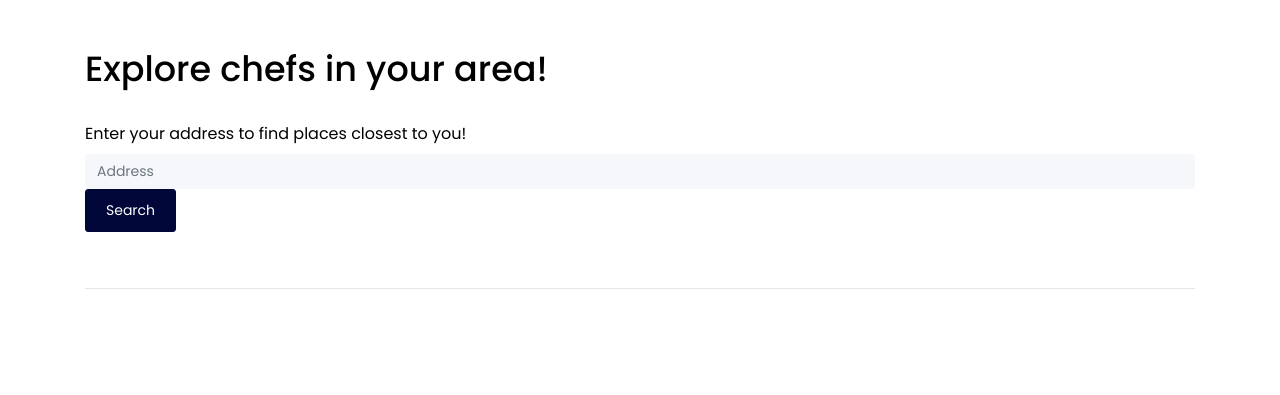
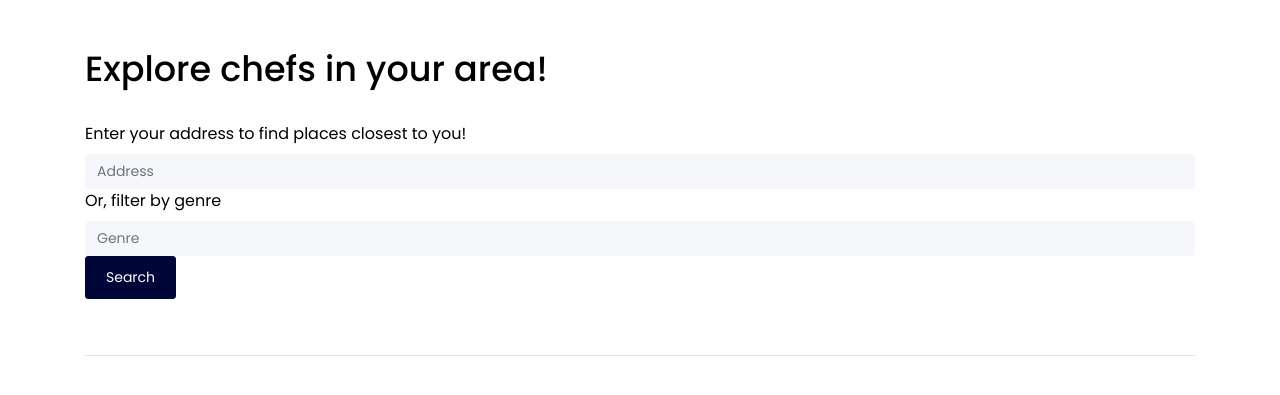
Before and after one commit to pranavpatil1/yhack-food, a Flask app: template templates/eat.html in a window 1280 px wide; the page is wider, and only the part inside the window is pictured. Shown: the part 80-475 px from the top of that part. Run offline with Flask 2, Linux system fonts and the light colour scheme; the template is opened without the code that fills it, so the values that code supplies are empty; parts of the project's set-up code (start-up, migrations or seed data) failed here and were passed over; some libraries are stand-ins or nearby versions.

Commit message:
Added genre search query frontend and map fixes

```diff
--- a/app.py
+++ b/app.py
@@ -62,16 +62,20 @@ def index():
 @app.route('/eat/', methods=('GET', 'POST'))
 def eat():
     if request.method == 'POST':
+        posts_parsed = []
+        genre_posts = []
+
         loc = request.form['loc']
+        genre = request.form['query']
+
         conn = get_db_connection()
         posts = conn.execute('SELECT * FROM rest').fetchall()
         conn.close()
-        posts_parsed = []
-        genre_posts = []
-        loc_coords = get_coords(loc)
 
-        genre = request.form['query']
-        # genre = 'Chinese'
+        loc_coords = None
+        if loc:
+            loc_coords = get_coords(loc)
+
         for row in posts:
             d = dict(row.items())
             d['id'] = urllib.parse.quote(d['name'], safe='')
@@ -85,27 +89,31 @@ def eat():
                 d['address'] = d['address'].replace(' ', '')
                 d['full_add'] = ", ".join(d['full_add'].split(", ")[:3] if (not pattern.match(d['full_add'])) else d['full_add'].split(", ")[1:3])
 
+                if loc_coords:
+                    url = "https://maps.googleapis.com/maps/api/distancematrix/json?origins=" + loc_coords + "&destinations=" + d['address'] + "&mode=driving&language=en-EN&sensor=false&key=" + key
+                    result= simplejson.load(urllib.request.urlopen(url))
+                    d['dist'] = result['rows'][0]['elements'][0]['duration']['value']/60 # driving time in mins
+                    d['dist_display'] = str(int(d['dist'])) + " min" # driving time in mins
 
-                url = "https://maps.googleapis.com/maps/api/distancematrix/json?origins=" + loc_coords + "&destinations=" + d['address'] + "&mode=driving&language=en-EN&sensor=false&key=" + key
-                result= simplejson.load(urllib.request.urlopen(url))
-                d['dist'] = result['rows'][0]['elements'][0]['duration']['value']/60 # driving time in mins
-                d['dist_display'] = str(int(d['dist'])) + " min" # driving time in mins
+                genre_arr = False
+                if genre:
+                    genre_sim = nltk.edit_distance(genre, d['genre'])
+                    if genre_sim <= 2:
+                        genre_posts.append(d)
+                        genre_arr = True
+                if not genre_arr:
+                    posts_parsed.append(d)
 
-                genre_sim = nltk.edit_distance(genre, d['genre'])
-                print(genre_sim)
-                if genre_sim < 2:
-                    genre_posts.append(d)
-                    print(d['genre'])
-                else:
-                    posts_parsed.append(d)
         # sort restaurants by distance to loc
-        posts_parsed = sorted(posts_parsed, key=lambda k: k['dist'])
-        genre_posts = sorted(genre_posts, key=lambda k: k['dist'])
+        coords = None
+        if loc_coords:
+            posts_parsed = sorted(posts_parsed, key=lambda k: k['dist'])
+            genre_posts = sorted(genre_posts, key=lambda k: k['dist'])
+            coords = ";".join(map(lambda k : urllib.parse.quote(k['name'], safe='') + ":" + k['address'],posts_parsed[:10]))
         posts_parsed = genre_posts + posts_parsed
-        coords = ";".join(map(lambda k : urllib.parse.quote(k['name'], safe='') + ":" + k['address'],posts_parsed[:10]))
-        # print (coords)
 
         return render_template('eat.html', posts=posts_parsed, loc=loc, coords=coords)
+
     conn = get_db_connection()
     posts = conn.execute('SELECT * FROM rest').fetchall()
     conn.close()
--- a/templates/eat.html
+++ b/templates/eat.html
@@ -24,10 +24,10 @@
       function initMap() {
         const loc = document.getElementById("loc").innerHTML;
         const coords = "{{coords}}".split(";");
-        const sydney = new google.maps.LatLng(-33.867, 151.195);
+        const caltech = new google.maps.LatLng(34.138510, -118.125312);
         infowindow = new google.maps.InfoWindow();
         map = new google.maps.Map(document.getElementById("map"), {
-          center: sydney,
+          center: caltech,
           zoom: 15,
         });
         const request = {
@@ -44,7 +44,7 @@
           }
         });
 
-        //var bounds = new google.maps.LatLngBounds();
+        var bounds = new google.maps.LatLngBounds();
         for (let i = 0; i < coords.length; i ++) {
             let name = coords[i].split(":")[0];
             let lat = parseFloat(coords[i].split(":")[1].split(",")[0]);
@@ -56,9 +56,9 @@
             google.maps.event.addListener(marker, "click", () => {
                 window.location.replace("/restaurant/"+name);
             });
-            //bounds.extend(marker);
+            bounds.extend(marker.getPosition());
         }
-        //map.fitBounds(bounds);
+        map.fitBounds(bounds);
       }
 
       function createMarker(place) {
@@ -80,7 +80,10 @@
     <div class="form-group">
         <label for="loc">Enter your address to find places closest to you!</label>
         <input name="loc" type="text" placeholder="Address"
-                  class="form-control"></textarea>
+                  class="form-control"></input>
+        <label for="loc">Or, filter by genre</label>
+        <input name="query" type="text" placeholder="Genre"
+                  class="form-control"></input>
         <button type="submit" class="btn btn-primary">Search</button>
     </div>
 </form>
```
